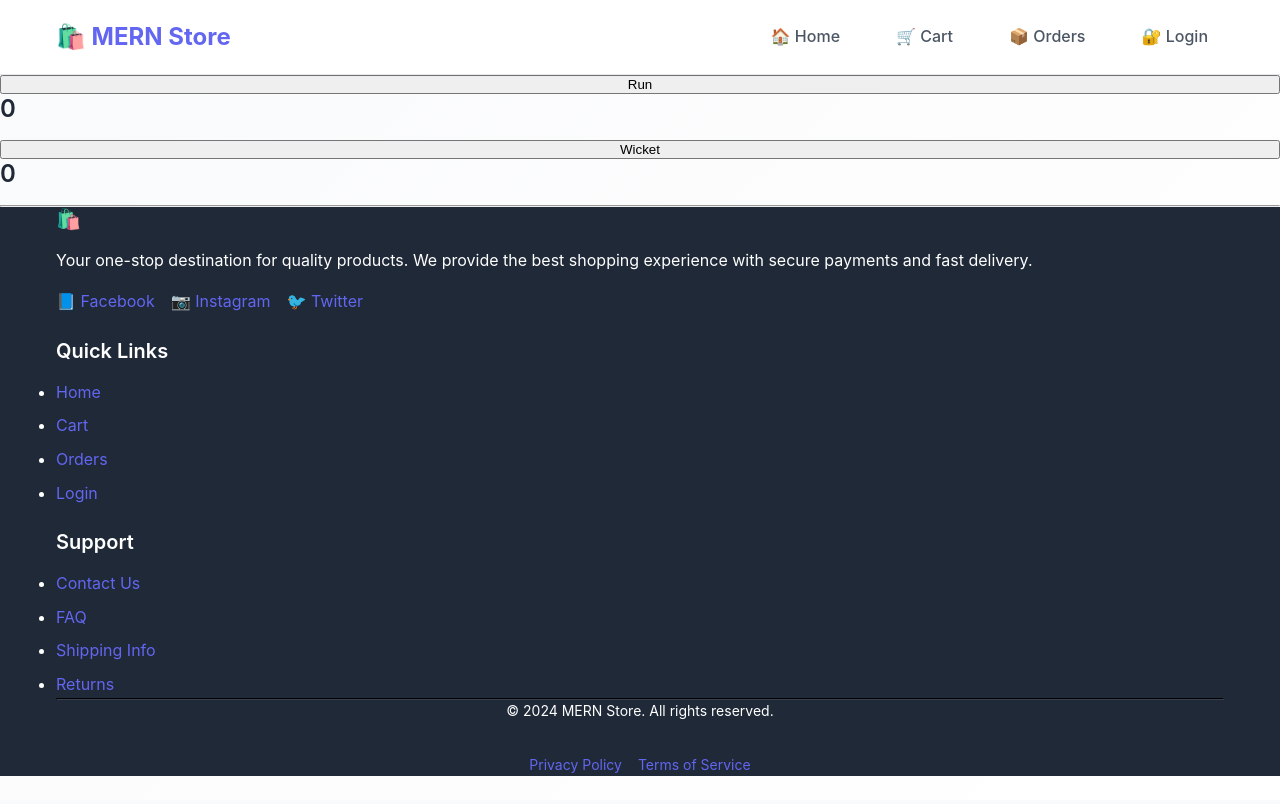
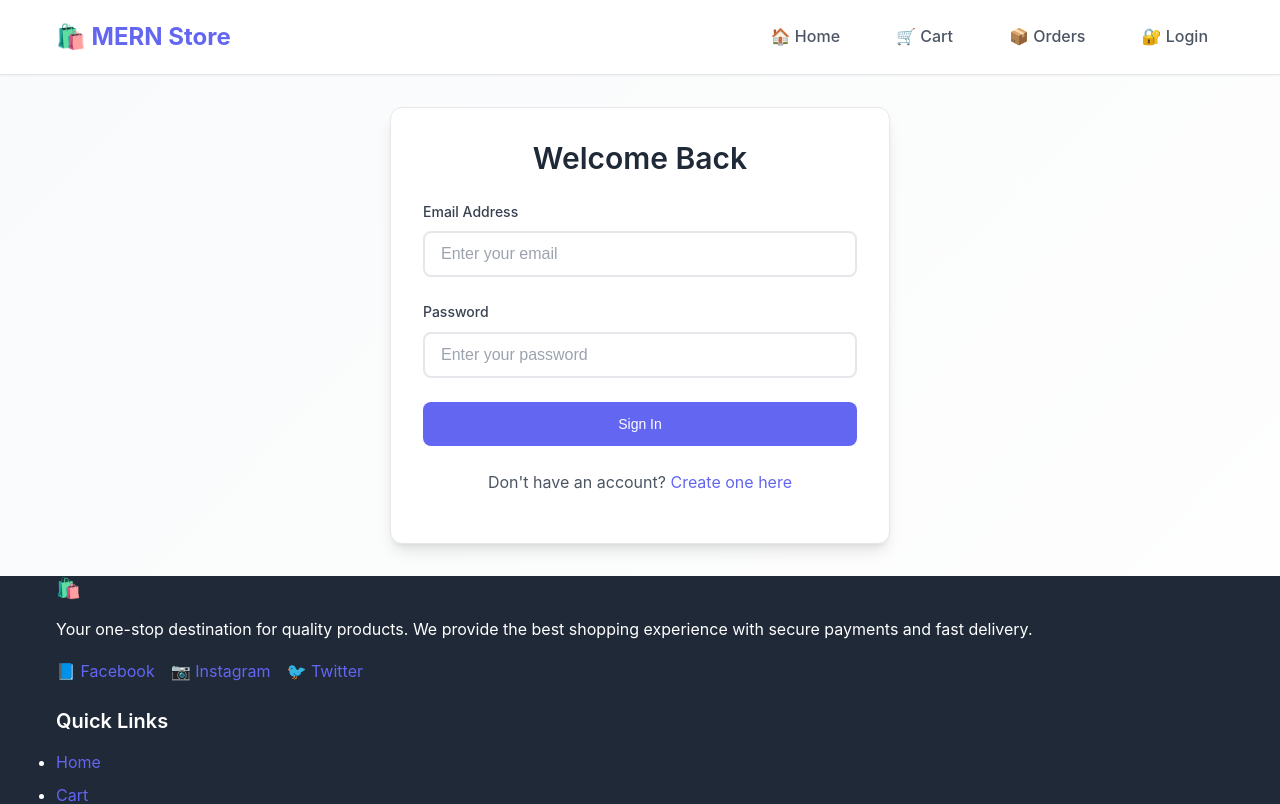
Before and after one commit to Balaaditya04/MERN-frontend, a React (Vite) app: page /login in a window 1280 px wide. Shown: the top 804 px of the page. Built offline with nearby package versions, Linux system fonts and the light colour scheme; no server answers.

Commit message:
commit changes

```diff
--- a/src/components/Login.jsx
+++ b/src/components/Login.jsx
@@ -1,60 +1,96 @@
-// export default function Home({ age }) {
-//   return age > 18 && <h2>Welcome</h2>;
-// }
+import React, { useContext } from "react";
+import { useState } from "react";
+import { useNavigate } from "react-router-dom";
+import axios from "axios";
+import { Link } from "react-router-dom";
+import { AppContext } from "../App";
 
-// export default function Home({ age }) {
-//   return age > 18 ? <h2>Welcome</h2> : <h2>Not allowed</h2>;
-// }
+export default function Login() {
+  const { user, setUser } = useContext(AppContext);
+  const [error, setError] = useState();
+  const [isLoading, setIsLoading] = useState(false);
+  const Navigate = useNavigate();
+  const API_URL = import.meta.env.VITE_API_URL;
 
-// export default function Home({ age }) {
-//   if (age > 18) return <h2>Welcome</h2>;
-//   else return <h2>Not allowed</h2>;
-// }
+  const handleSubmit = async () => {
+    if (!user.email || !user.password) {
+      setError("Please fill in all fields");
+      return;
+    }
 
-// export default function Home({ age }) {
-//   const handleClick = () => {
-//     alert("Hello");
-//   };
-//   const handleSubmit = (name) => {
-//     alert(`Hello ${name}`);
-//   };
-//   return (
-//     <>
-//       <h2>Hello World</h2>
-//       <button onClick={handleClick}>Click</button>
-//       <button onClick={() => handleSubmit("John")}>Submit</button>
-//     </>
-//   );
-// }
+    setIsLoading(true);
+    setError("");
 
-import { useState } from "react";
-export default function Home() {
-  const [wicket, setWicket] = useState(0);
-  const [run, setRun] = useState(0);
-  const [message, setMessage] = useState();
-  const incrementRun = () => {
-    if (wicket < 10) {
-      setRun(run + 1);
-      setMessage("Well Done");
-    }
-  };
-  const incrementWicket = () => {
-    if (wicket < 10) {
-      setWicket(wicket + 1);
-      setMessage("Better Luck Next Time");
-    } else {
-      setMessage("Game Over");
+    try {
+      const url = `${API_URL}/api/users/login`;
+      const result = await axios.post(url, user);
+      setUser(result.data);
+      Navigate("/");
+    } catch (err) {
+      console.log(err);
+      setError("Invalid email or password");
+    } finally {
+      setIsLoading(false);
     }
   };
 
   return (
-    <>
-      <button onClick={incrementRun}>Run</button>
-      <h3>{run}</h3>
-      <button onClick={incrementWicket}>Wicket</button>
-      <h3>{wicket}</h3>
-      <hr />
-      {message}
-    </>
+    <div className="page-container">
+      <div className="container">
+        <div className="form-container fade-in">
+          <h2 className="text-center mb-6">Welcome Back</h2>
+
+          {error && (
+            <div className="alert alert-error mb-6">
+              {error}
+            </div>
+          )}
+
+          <div className="form-group">
+            <label className="form-label">Email Address</label>
+            <input
+              type="email"
+              className="form-input"
+              placeholder="Enter your email"
+              onChange={(e) => setUser({ ...user, email: e.target.value })}
+            />
+          </div>
+
+          <div className="form-group">
+            <label className="form-label">Password</label>
+            <input
+              type="password"
+              className="form-input"
+              placeholder="Enter your password"
+              onChange={(e) => setUser({ ...user, password: e.target.value })}
+            />
+          </div>
+
+          <button
+            className="btn btn-primary w-full mb-6"
+            onClick={handleSubmit}
+            disabled={isLoading}
+          >
+            {isLoading ? (
+              <>
+                <span className="spinner"></span>
+                Signing in...
+              </>
+            ) : (
+              "Sign In"
+            )}
+          </button>
+
+          <div className="text-center">
+            <p className="text-gray-600 mb-4">
+              Don't have an account?{" "}
+              <Link to="/register" className="text-primary">
+                Create one here
+              </Link>
+            </p>
+          </div>
+        </div>
+      </div>
+    </div>
   );
 }
```
